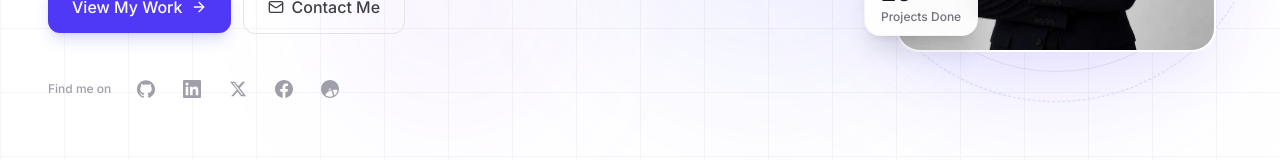
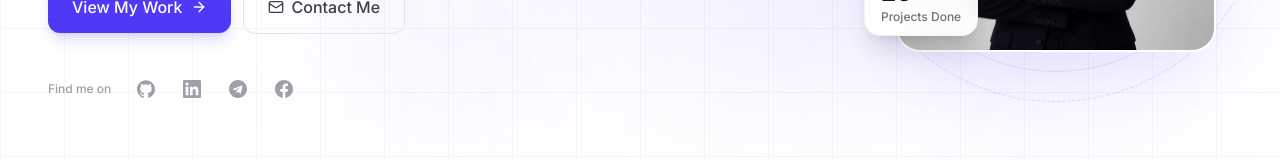
Before and after one commit to Rathana-SOKHA/portfolio, a React (Vite) app: page / in a window 1280 px wide. Shown: the part 484-644 px from the top of the page. Built offline with nearby package versions, Linux system fonts and the light colour scheme.

Commit message:
feat: update social icon

```diff
--- a/src/components/Contact.tsx
+++ b/src/components/Contact.tsx
@@ -1,7 +1,7 @@
 import { useRef, useState } from "react";
 import { motion, useInView } from "framer-motion";
 import { Mail, Send, CheckCircle, AlertCircle } from "lucide-react";
-import { GithubIcon, LinkedinIcon, TwitterIcon } from "./SocialIcons";
+import { GithubIcon, LinkedinIcon, TelegramIcon } from "./SocialIcons";
 import { personal } from "../data";
 
 const fadeUp = {
@@ -18,7 +18,7 @@ type FormState = "idle" | "sending" | "success" | "error";
 const socialLinks = [
   { icon: GithubIcon, href: personal.social.github, label: "GitHub" },
   { icon: LinkedinIcon, href: personal.social.linkedin, label: "LinkedIn" },
-  { icon: TwitterIcon, href: personal.social.twitter, label: "Twitter" },
+  { icon: TelegramIcon, href: personal.social.telegram, label: "Telegram" },
 ];
 
 export default function Contact() {
--- a/src/components/Footer.tsx
+++ b/src/components/Footer.tsx
@@ -1,5 +1,5 @@
 import { ArrowUp } from "lucide-react";
-import { GithubIcon, LinkedinIcon, TwitterIcon, FacebookIcon, DribbbleIcon } from "./SocialIcons";
+import { GithubIcon, LinkedinIcon, TelegramIcon, FacebookIcon } from "./SocialIcons";
 import { personal } from "../data";
 
 const footerLinks = [
@@ -15,9 +15,8 @@ const footerLinks = [
 const socialLinks = [
   { icon: GithubIcon, href: personal.social.github, label: "GitHub" },
   { icon: LinkedinIcon, href: personal.social.linkedin, label: "LinkedIn" },
-  { icon: TwitterIcon, href: personal.social.twitter, label: "Twitter" },
+  { icon: TelegramIcon, href: personal.social.telegram, label: "Telegram" },
   { icon: FacebookIcon, href: personal.social.facebook, label: "Facebook" },
-  { icon: DribbbleIcon, href: personal.social.dribbble, label: "Dribbble" },
 ];
 
 export default function Footer() {
--- a/src/components/Hero.tsx
+++ b/src/components/Hero.tsx
@@ -1,14 +1,13 @@
 import { motion } from "framer-motion";
 import { ArrowRight, Mail, Circle } from "lucide-react";
-import { GithubIcon, LinkedinIcon, TwitterIcon, FacebookIcon, DribbbleIcon } from "./SocialIcons";
+import { GithubIcon, LinkedinIcon, TelegramIcon, FacebookIcon } from "./SocialIcons";
 import { personal } from "../data";
 
 const socialIcons = [
   { icon: GithubIcon, href: personal.social.github, label: "GitHub" },
   { icon: LinkedinIcon, href: personal.social.linkedin, label: "LinkedIn" },
-  { icon: TwitterIcon, href: personal.social.twitter, label: "Twitter" },
+  { icon: TelegramIcon, href: personal.social.telegram, label: "Telegram" },
   { icon: FacebookIcon, href: personal.social.facebook, label: "Facebook" },
-  { icon: DribbbleIcon, href: personal.social.dribbble, label: "Dribbble" },
 ];
 
 const containerVariants = {
--- a/src/components/SocialIcons.tsx
+++ b/src/components/SocialIcons.tsx
@@ -29,6 +29,25 @@ export function LinkedinIcon({ size = 20, ...props }: IconProps) {
       {...props}
     >
       <path d="M20.447 20.452h-3.554v-5.569c0-1.328-.027-3.037-1.852-3.037-1.853 0-2.136 1.445-2.136 2.939v5.667H9.351V9h3.414v1.561h.046c.477-.9 1.637-1.85 3.37-1.85 3.601 0 4.267 2.37 4.267 5.455v6.286zM5.337 7.433a2.062 2.062 0 01-2.063-2.065 2.064 2.064 0 112.063 2.065zm1.782 13.019H3.555V9h3.564v11.452zM22.225 0H1.771C.792 0 0 .774 0 1.729v20.542C0 23.227.792 24 1.771 24h20.451C23.2 24 24 23.227 24 22.271V1.729C24 .774 23.2 0 22.222 0h.003z" />
+    </svg>
+  );
+}
+
+export function TelegramIcon({ size = 20, ...props }: IconProps) {
+  return (
+    <svg
+      xmlns="http://www.w3.org/2000/svg"
+      width={size}
+      height={size}
+      viewBox="0 0 24 24"
+      fill="currentColor"
+      {...props}
+    >
+      <path
+        fillRule="evenodd"
+        clipRule="evenodd"
+        d="M12 0C5.373 0 0 5.373 0 12s5.373 12 12 12 12-5.373 12-12S18.627 0 12 0zm5.894 8.221l-1.97 9.28c-.145.658-.537.818-1.084.508l-3-2.21-1.446 1.394c-.14.18-.357.295-.6.295l.213-3.053 5.56-5.023c.242-.213-.054-.333-.373-.121l-6.871 4.326-2.962-.924c-.643-.204-.657-.643.136-.953l11.57-4.461c.537-.194 1.006.131.832.946z"
+      />
     </svg>
   );
 }
--- a/src/data/index.ts
+++ b/src/data/index.ts
@@ -22,9 +22,9 @@ export const personal = {
   social: {
     github: "https://github.com/Rathana-SOKHA",
     linkedin: "https://linkedin.com",
+    telegram: "https://t.me",
     twitter: "https://twitter.com",
     facebook: "https://facebook.com",
-    dribbble: "https://dribbble.com",
   },
   facts: [
     { icon: "Coffee", label: "Cups of coffee per day", value: "3–4" },
```
